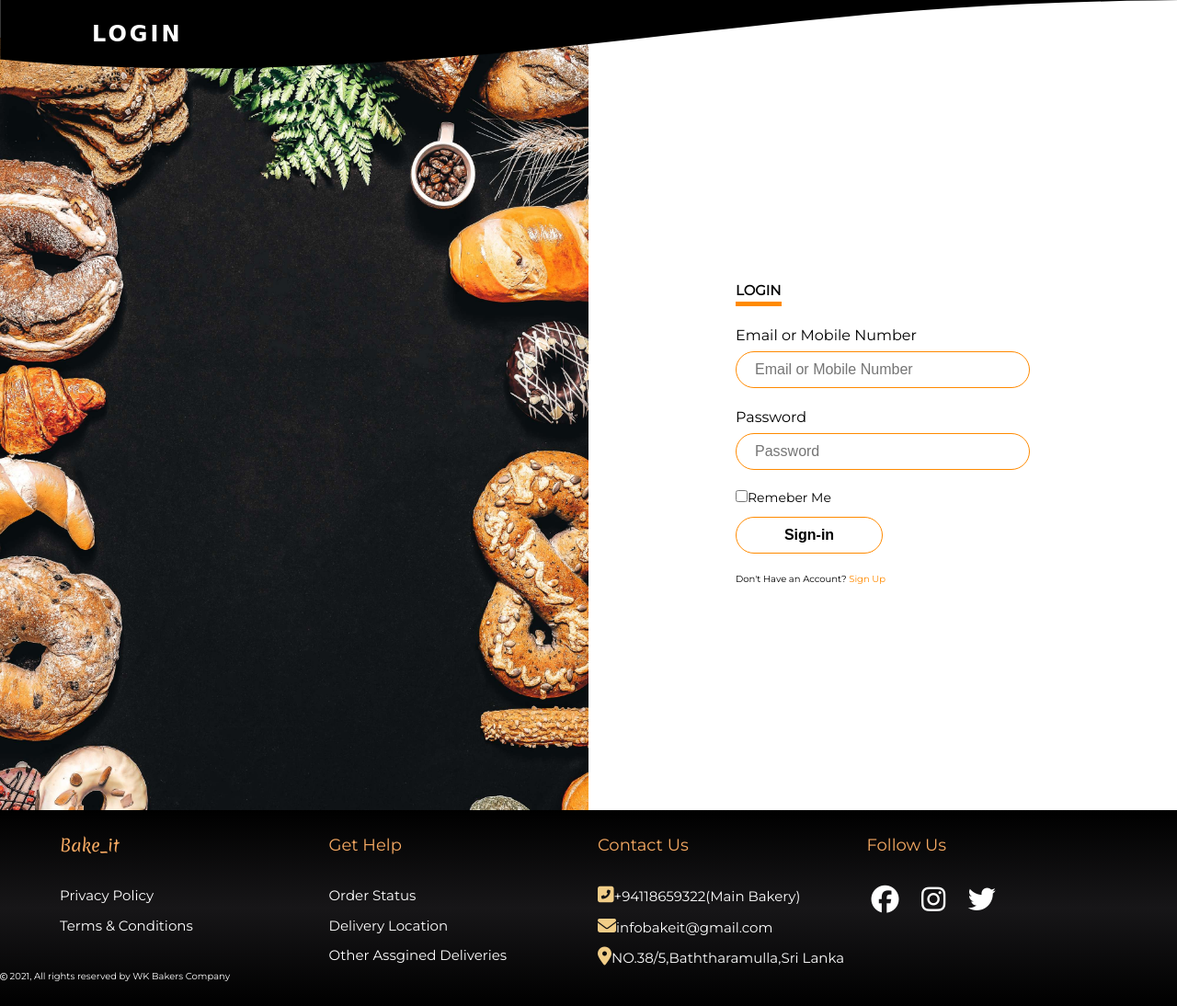
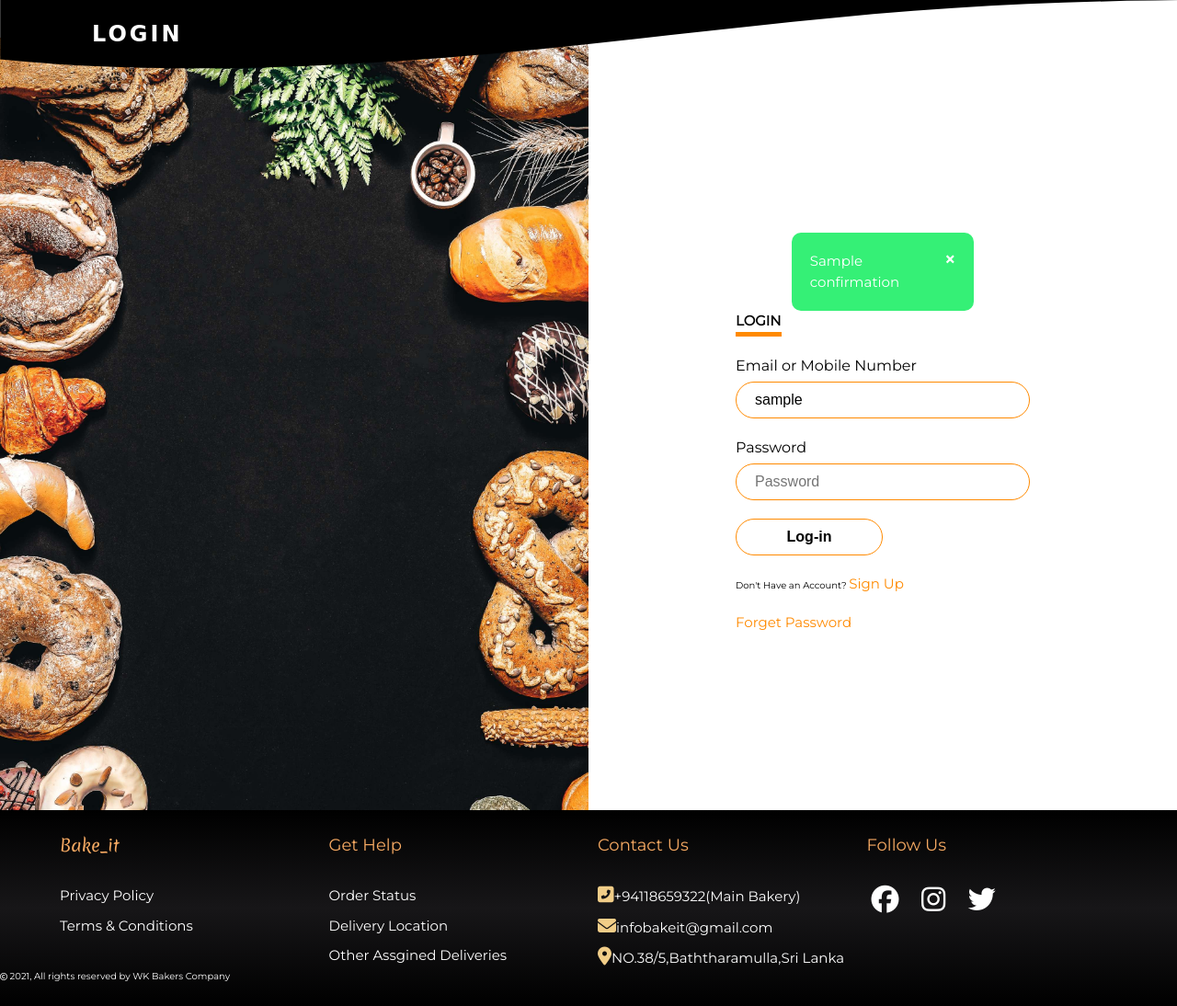
Before and after one commit to Chamath428/Bake_it, a PHP site: the page made by application/views/customer/login.php in a window 1280 px wide. Shown: the part 81-1175 px from the top of the page at 92% size. Run offline with PHP 8.4, Linux system fonts and the light colour scheme; the template is opened without the code that fills it: most values are stand-ins (such as "Sample title", 1, 10 or a date in 2020); some libraries are stand-ins or nearby versions; some web fonts are replaced.

Commit message:
afterCustomersSignIn

```diff
--- a/application/controllers/signupController.php
+++ b/application/controllers/signupController.php
@@ -37,6 +37,9 @@
 			else if (strlen($_POST['phonenumber'])<10) {
 				$data['error']="Please enter a valid phone number.";
 			}
+			else if ($_POST['email']!="" && !filter_var($_POST['email'], FILTER_VALIDATE_EMAIL)) {
+				$data['error']="Please enter a valid email address.";
+			}
 			else if($_POST['password']==""){
 				$data['error']="Password is required!";
 			}
@@ -66,6 +69,7 @@
 				$password=password_hash($_POST['password'], PASSWORD_DEFAULT);
 				$data['password']=$password;
 				$this->signupModel->insertUser($data);
+				$this->redirect("loginController/reindex");
 			}else{
 				$this->view("customer/signup",$data);
 			}
--- a/application/views/customer/login.php
+++ b/application/views/customer/login.php
@@ -7,6 +7,7 @@
 	<link rel="stylesheet" href="<?php echo BASEURL ?>/public/css/customer-navbar.css">
 	<link rel="stylesheet" href="<?php echo BASEURL ?>/public/css/customer-footer.css">
 	<link rel="stylesheet" href="<?php echo BASEURL ?>/public/css/customer-login.css">
+	<link rel="stylesheet" href="<?php echo BASEURL ?>/public/css/customer-messageboxes.css">
 	<script src="<?php echo BASEURL ?>/public/js/navbar.js" defer></script>
 	<link href="https://unpkg.com/ionicons@4.5.10-0/dist/css/ionicons.min.css" rel="stylesheet">
     <script src="https://kit.fontawesome.com/84f84d587d.js" crossorigin="anonymous"></script>
@@ -24,25 +25,43 @@
 			<!-- <img src="<?php echo BASEURL ?>/public/images/login-b2.jpg" class="b2"> -->
 		</div>
 		<div class="content-box">
+
+			<?php if (isset($data['confirmation'])){?>
+			<div class="confirm-alert">
+			  <span class="closebtn" onclick="this.parentElement.style.display='none';">&times;</span>
+			  <p><?php echo $data['confirmation']; ?></p>
+			</div>
+			<?php } ?>
+
+			<?php if (isset($data['error'])){?>
+			<div class="danger-alert">
+			  <span class="closebtn" onclick="this.parentElement.style.display='none';">&times;</span>
+			  <p><?php echo $data['error']; ?></p>
+			</div>
+			<?php } ?>
+
+
 			<div class="form-box">
 			<h2>Login</h2>
-			<form>
+			<form method="post" action="<?php echo BASEURL.'/loginController/submit'; ?>">
 				<div class="input-box">
 					<span>Email or Mobile Number</span>
-					<input type="text" name="username" required=""  placeholder="Email or Mobile Number">
+					<input type="text" name="username" required=""  placeholder="Email or Mobile Number" value="<?php
+						if(isset($data['username']))echo $data['username'];
+					 ?>">
 				</div>
 				<div class="input-box">
 					<span>Password</span>
 					<input type="password" name="password" required=""  placeholder="Password">
 				</div>
-				<div class="remember">
-					<label><input type="checkbox" name="">Remeber Me</label>
-				</div>
 				<div class="input-box">
-					<input type="submit" name="signin" value="Sign-in" required="" >
+					<input type="submit" name="signin" value="Log-in" required="" >
 				</div>
 				<div class="input-box">
 					<p>Don't Have an Account? <a href="<?php echo BASEURL.'/signupController' ?>">Sign Up</a></p>
+				</div>
+				<div class="input-box">
+					<a href="">Forget Password</a>
 				</div>
 			</form>
 			</div>
--- a/public/css/customer-login.css
+++ b/public/css/customer-login.css
@@ -26,8 +26,9 @@ section .content-box{
 	display: flex;
 	width: 50%;
 	height: 100%;
+	align-items: center;
+	flex-direction: column;
 	justify-content: center;
-	align-items: center;
 }
 
 section .content-box .form-box{
@@ -80,9 +81,14 @@ section .content-box .form-box .remember{
 	padding-bottom: 10px;
 	font-size: 14px;
 }
-section .content-box .form-box .input-box p a{
+section .content-box .form-box .input-box p a,section .content-box .form-box .input-box a{
 	text-decoration: none;
 	color: rgb(255, 138, 0);
+	font-size: 1.5rem;
+	transition: 0.2s ease-in-out;
+}
+section .content-box .form-box .input-box p a:hover,section .content-box .form-box .input-box a:hover{
+	font-weight: bold;
 }
 
 @media(max-width: 946px){
--- a/public/css/customer-messageboxes.css
+++ b/public/css/customer-messageboxes.css
@@ -1,6 +1,13 @@
-.alert {
+.danger-alert {
   padding: 20px;
   background-color: #f44336;
+  color: white;
+  border-radius: 10px;
+}
+
+.confirm-alert {
+  padding: 20px;
+  background-color: #35f076;
   color: white;
   border-radius: 10px;
 }
@@ -19,3 +26,7 @@
 .closebtn:hover {
   color: black;
 }
+
+.confirm-alert p,.danger-alert p{
+  font-size: 1.5rem;
+}
```
Also changed, not shown: application/controllers/loginController.php (+34 -4 lines), application/models/loginModel.php (added, +64 -0 lines), application/models/signupModel.php (+12 -0 lines), application/views/customer/signup.php (+8 -5 lines), public/js/signup.js (added, +7 -0 lines).
